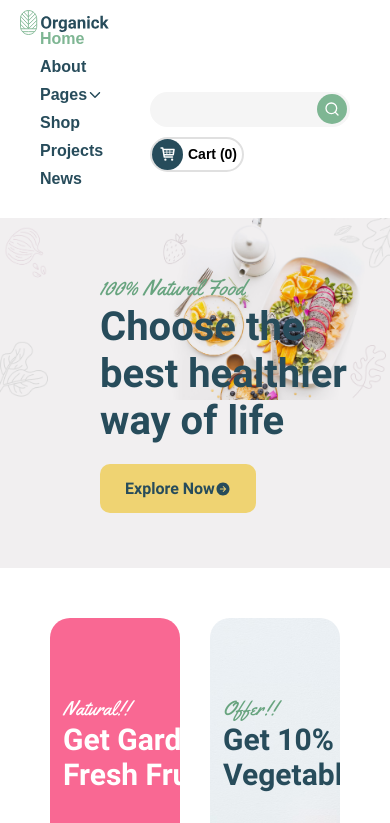
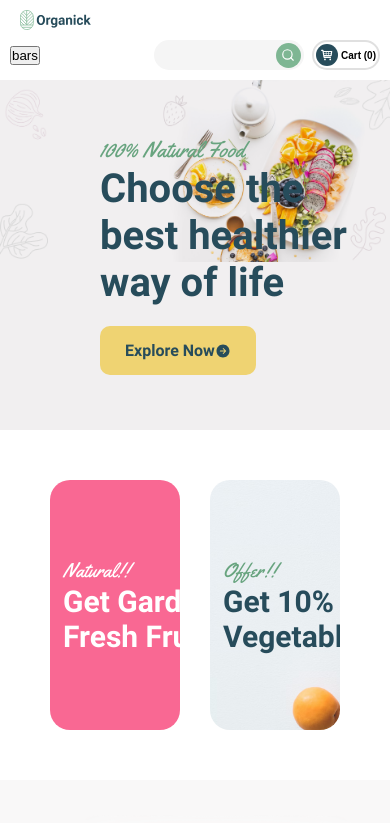
Before and after one commit to AlexHirch/Agriculture-Webflow, a React (Vite) app: page / in a window 390 px wide. Shown: the top 823 px of the page. Built offline with nearby package versions, Linux system fonts and the light colour scheme.

Commit message:
начал делать медийную часть для смартфона

```diff
--- a/src/App.jsx
+++ b/src/App.jsx
@@ -1,4 +1,4 @@
-import React from "react";
+import React, { useState } from "react";
 import "./App.css";
 import "./styles/main.scss";
 import { BrowserRouter, Route, Routes } from "react-router-dom";
@@ -19,17 +19,18 @@ import NewsSingleBlog from "./path/news-single-blog";
 import ContactUs from "./path/contact";
 
 const App = () => {
+  const [cart1, setCart1] = useState(0)
   return (
     <div className="App">
       <BrowserRouter>
-        <Navbar />
+        <Navbar cart1={cart1} setCart1={setCart1} />
         <Routes>
           <Route path="/" element={<HomePage />} />
           <Route path="/about" element={<About />} />
           <Route path="/shop" element={<Shop />} />
           <Route path="/pages" element={<PagesLinks />} />
           <Route path="/pages/our-team" element={<OurTeam />} />
-          <Route path="/shop/product" element={<ShopSingle />} />
+          <Route path="/shop/product" element={<ShopSingle cart1={cart1} setCart1={setCart1} />} />
           <Route path="/pages/servise-page" element={<ServisePage />} />
           <Route path="/pages/quality-standart" element={<QualityStandart />} />
           <Route path="/projects" element={<PortfolioStandart />} />
--- a/src/components/navbar.jsx
+++ b/src/components/navbar.jsx
@@ -7,10 +7,11 @@ import { FiSearch } from "react-icons/fi";
 import { TiShoppingCart } from "react-icons/ti";
 import { GoArrowUp } from "react-icons/go";
 
-const Navbar = () => {
+const Navbar = ({ cart1, setCart1 }) => {
   const navigate = useNavigate();
 
   const [scrollValue, setScrollValue] = useState(0);
+  const [vis, setVis] = useState(false);
 
   window.onscroll = function () {
     setScrollValue(document.documentElement.scrollTop);
@@ -19,10 +20,16 @@ const Navbar = () => {
   return (
     <div className="NavBar containCenter">
       <div className="nav-left">
+        <button onClick={()=>setVis(true)} className="barsbtn">
+          bars
+        </button>
         <div onClick={() => navigate("/")} className="logo">
           <img src={LogoOrganick} alt="Logo-Organick" />
         </div>
-        <div className="navigation">
+        <div className={vis ?"navigation active" : "navigation" }>
+          <button onClick={()=>setVis(false)} className="xmark">
+            x
+          </button>
           <div className="page-link">
             <NavLink to={"/"}>Home</NavLink>
           </div>
@@ -72,7 +79,7 @@ const Navbar = () => {
             <span>
               <TiShoppingCart />
             </span>
-            Cart (0)
+            Cart ({cart1})
           </p>
         </div>
       </div>
--- a/src/path/shop-single.jsx
+++ b/src/path/shop-single.jsx
@@ -2,10 +2,11 @@ import React, { useEffect, useState } from "react";
 import { Anor, Product1, ShopPatternBg, SingleProduct } from "../resource";
 import RateStar from "../components/Rate";
 import { IoMdArrowRoundForward } from "react-icons/io";
-import "../styles/single-shop.scss"
+import "../styles/single-shop.scss";
 
-const ShopSingle = () => {
-  const [vis, setVis] = useState(false)
+const ShopSingle = ({ cart1, setCart1 }) => {
+  const [vis, setVis] = useState(false);
+  const [input1, setInput1] = useState(1);
 
   const top0 = () => {
     window.scrollTo({ top: 0, behavior: "instant" });
@@ -47,8 +48,21 @@ const ShopSingle = () => {
               </p>
               <div className="quantity">
                 <p>Quantity :</p>
-                <input type="number" defaultValue={1} min={1} />
-                <button className="Add_to_card">
+                <input
+                  onChange={(e) => {
+                    setInput1(e.target.value);
+                  }}
+                  type="number"
+                  value={input1}
+                  defaultValue={1}
+                  min={1}
+                />
+                <button
+                  onClick={() => {
+                    setCart1(input1);
+                  }}
+                  className="Add_to_card"
+                >
                   Add to Cart{" "}
                   <span>
                     <IoMdArrowRoundForward />
@@ -60,8 +74,18 @@ const ShopSingle = () => {
         </div>
         <div className="bot2">
           <div className="btn">
-            <button onClick={()=> setVis(false)} className={vis ? "":"active"}>Product Description</button>
-            <button onClick={()=> setVis(true)} className={vis ? "active":""}>Additional Info</button>
+            <button
+              onClick={() => setVis(false)}
+              className={vis ? "" : "active"}
+            >
+              Product Description
+            </button>
+            <button
+              onClick={() => setVis(true)}
+              className={vis ? "active" : ""}
+            >
+              Additional Info
+            </button>
           </div>
           <div className="text">
             <p className={vis ? "pp" : "pp active"}>
--- a/src/styles/navbar.scss
+++ b/src/styles/navbar.scss
@@ -187,16 +187,16 @@
   border-radius: 50px;
   color: #274c5b;
   overflow: hidden;
-  transition: all .5s;
+  transition: all 0.5s;
   &:hover {
-   background-color: #b5e5abfe;
+    background-color: #b5e5abfe;
   }
-  &.active{
+  &.active {
     bottom: 20px;
   }
 }
 
-@media (min-width: 1000px) {
+@media (max-width: 1360px) {
   .NavBar {
     padding: 30px 50px;
     .nav-left {
@@ -313,3 +313,132 @@
     }
   }
 }
+@media (max-width: 760px) {
+  .NavBar {
+    padding: 40px 10px 10px 10px;
+    justify-content: baseline;
+    justify-items: start;
+    .nav-left {
+      gap: 10px;
+      .logo {
+        width: auto;
+        height: 20px;
+        img {
+          height: 100%;
+        }
+      }
+      .navigation {
+        width: 80%;
+        height: 100%;
+        z-index: 5;
+        padding: 30px;
+        position: fixed;
+        top: 0;
+        left: 0;
+        display: none;
+        width: 80%;
+        gap: 10px;
+        background-color: #f5f5f5;
+        justify-content: baseline;
+        justify-items: start;
+        align-content: start;
+        &.active {
+          display: grid;
+        }
+        .xmark{
+          position: absolute;
+          right: 20px;
+          top: 20px;
+          border: none;
+          font-size: 20px;
+        }
+        a {
+          font-family: Arial, "Helvetica Neue", Helvetica, sans-serif;
+          font-weight: 600;
+          font-size: 16px;
+          color: #274c5b;
+          &.active {
+            color: #7eb693;
+          }
+          &:hover {
+            color: green;
+          }
+        }
+        .p {
+          font-family: Arial, "Helvetica Neue", Helvetica, sans-serif;
+          font-weight: 600;
+          height: max-content;
+          display: flex;
+          align-items: center;
+          font-size: 16px;
+          color: #274c5b;
+          &:hover {
+            color: green;
+          }
+          span {
+            height: 100%;
+            display: flex;
+            align-items: center;
+            rotate: 90deg;
+            font-size: 16px;
+          }
+        }
+        .page-link {
+          position: relative;
+          .page {
+            left: 0;
+            margin-top: 10px;
+            box-shadow: none;
+            overflow: hidden;
+            width: auto;
+            height:auto;
+            position: relative;
+            border: 2px solid #274c5b;
+            padding: 5px;
+            border-radius: 10px;
+            &:hover {
+              color: green;
+            }
+          }
+          &:hover {
+            .page {
+              row-gap: 0px;
+            }
+          }
+        }
+      }
+    }
+    .search_cart {
+      height: 30px;
+      gap: 8px;
+      form {
+        width: 150px;
+        height: 30px;
+        input {
+          font-size: 10px;
+          padding: 0px 10px;
+        }
+        button {
+          height: 25px;
+          font-size: 14px;
+          width: 25px;
+          right: 3px;
+        }
+      }
+      .shopping-path {
+        height: 30px;
+        padding: 2px;
+        border-radius: 50px;
+        p {
+          gap: 3px;
+          font-size: 10px;
+          span {
+            width: 22px;
+            height: 22px;
+            font-size: 14px;
+          }
+        }
+      }
+    }
+  }
+}
```
